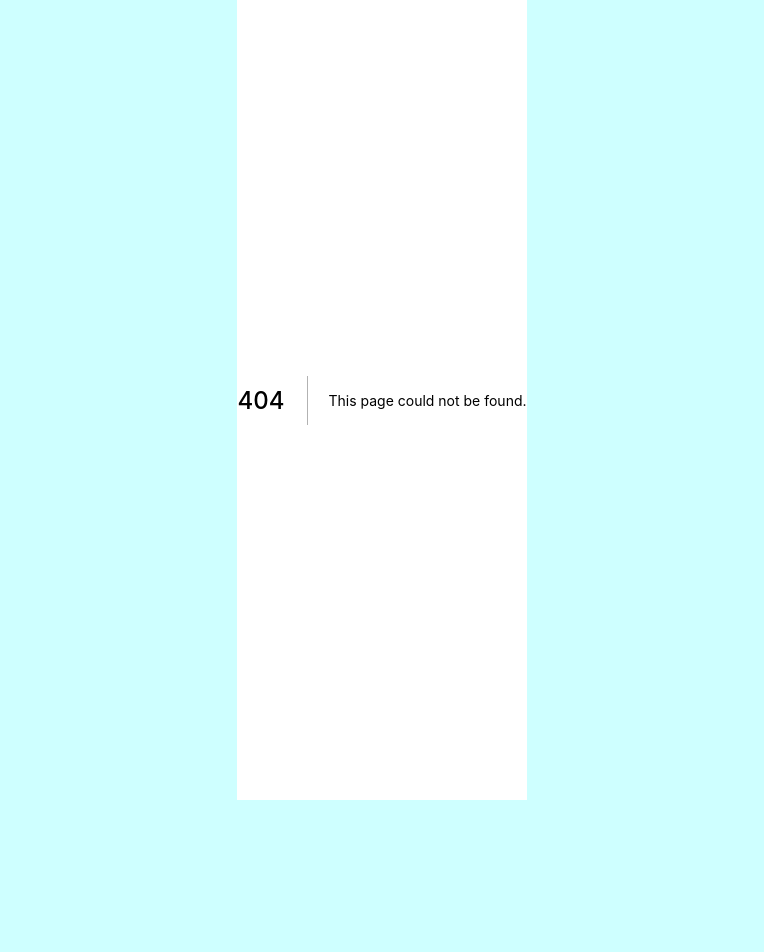
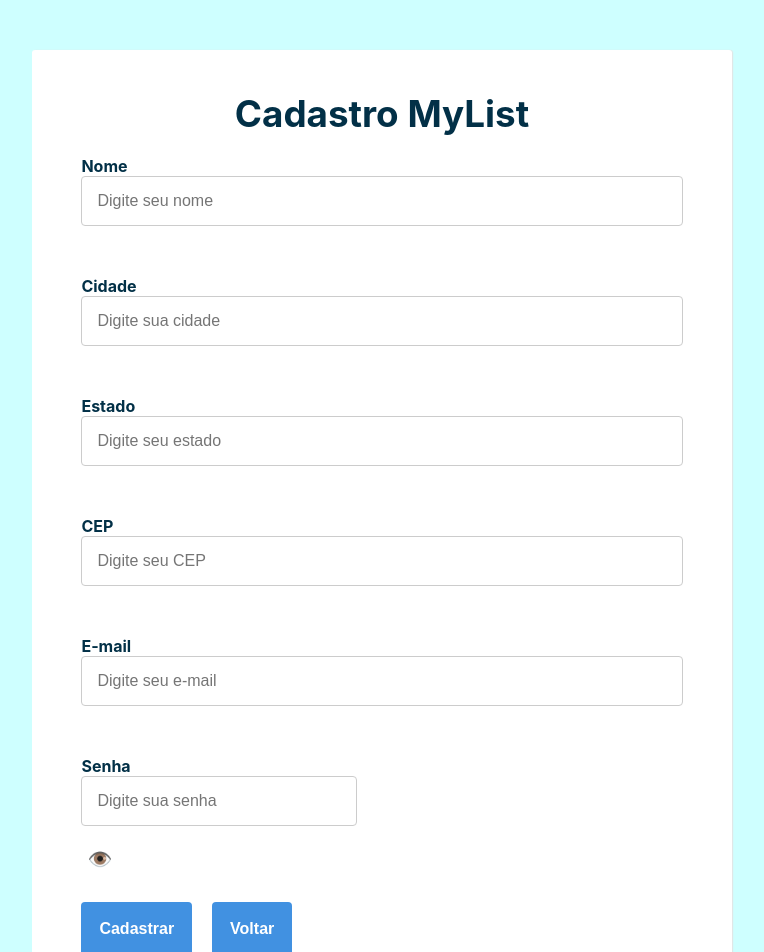
Before and after one commit to Tadeujr/lista-front, a Next.js app: page /newUser in a window 1280 px wide. Before the commit this address had no page. Shown: the top 952 px of the page, without its empty margins (258-1022 px from the left). Before the commit the page ends 800 px from the top, so only its background shows below. Built offline with nearby package versions, Linux system fonts and the light colour scheme.

Commit message:
FEAT: nova rota de cadastro  e form de cadastro de usuário

```diff
--- a/App.tsx
+++ b/App.tsx
@@ -2,12 +2,12 @@
 import { Route, BrowserRouter, Routes } from "react-router-dom";
 import Table from "./src/pages/table";
 import Analitic from "./src/pages/analitic";
-import Profile from "./src/pages/profile";
 import Home from "./src/pages/home";
 import GuardedRoute from "./src/services/guardedRoutes";
 import Login from './src/pages/login';
 import PrivateRoute from "./src/services/privateRoutes";
 import RegistrationList from "./src/pages/cadList";
+import FormCadastro from "./src/pages/newUser";
 
 
 export default function App() {
@@ -24,10 +24,10 @@
     <BrowserRouter>
       <Routes>
         <Route path="/" element={<Login/>} />
+        <Route path="/newUser" element={<FormCadastro />}></Route>
         <PrivateRoute path="/home" component={<Home/>} auth={autenticado} />
         <PrivateRoute path="/table" component={<Table/>} auth={autenticado} />
         <PrivateRoute path="/analitic" component={<Analitic/>} auth={autenticado} />
-        <PrivateRoute path="/profile" component={<Profile/>} auth={autenticado} />
         <PrivateRoute path="/cadList" component={<RegistrationList/>} auth={autenticado} />
       </Routes>
     </BrowserRouter>
--- a/src/pages/cadList.tsx
+++ b/src/pages/cadList.tsx
@@ -138,7 +138,7 @@
             </div>
           </div>
           <div className={styles.formItem}>
-            <button className={styles.btn} type="submit">
+            <button id="btnCadProduct" className={styles.btn} type="submit">
               Cadastrar
             </button>
           </div>
--- a/src/pages/login.tsx
+++ b/src/pages/login.tsx
@@ -52,7 +52,7 @@
         {errorMessage && <p className={styles.aviso}>{errorMessage}</p>}
         <div>
           <Link href="/">Esqueci minha senha</Link>
-          <Link className={styles.insc} href="/">
+          <Link className={styles.insc} href="/newUser">
             Me cadastrar
           </Link>
         </div>
--- /dev/null
+++ b/src/pages/newUser.tsx
@@ -0,0 +1,171 @@
+// FormCadastro.tsx
+import React, { useState } from "react";
+import styles from "../styles/CadList.module.css";
+import apiSevice from "../services/api";
+import Link from "next/link";
+import { useRouter } from "next/router";
+
+const FormCadastro: React.FC = () => {
+  const router = useRouter();
+
+  const [formData, setFormData] = useState({
+    name: "",
+    city: "",
+    uf: "",
+    zipcode: "",
+    email: "",
+    password: "",
+    person: "",
+  });
+
+  const [isSubmitting, setIsSubmitting] = useState(false);
+  const [error, setError] = useState("");
+  const [showPassword, setShowPassword] = useState(false);
+
+  const handleSubmit = async (e: React.FormEvent<HTMLFormElement>) => {
+    e.preventDefault();
+
+    setIsSubmitting(true);
+
+    try {
+      await apiSevice.post("/newPerson", formData);
+
+      setFormData({
+        name: "",
+        city: "",
+        uf: "",
+        zipcode: "",
+        email: "",
+        password: "",
+        person: "",
+      });
+
+      setError("");
+      router.push("/"); // Redireciona para a rota "/" após o cadastro com sucesso
+    } catch (error) {
+      const errorMessage =
+        error.response?.data?.message || "Ocorreu um erro ao enviar o formulário.";
+      setError(errorMessage);
+    } finally {
+      setIsSubmitting(false);
+    }
+  };
+
+  const handleChange = (e: React.ChangeEvent<HTMLInputElement>) => {
+    const { name, value } = e.target;
+    setFormData((prevData) => ({
+      ...prevData,
+      [name]: value,
+    }));
+  };
+
+  const toggleShowPassword = () => {
+    setShowPassword((prevShowPassword) => !prevShowPassword);
+  };
+
+  return (
+    <div className={styles.page}>
+      <form onSubmit={handleSubmit} className={styles.formCadList}>
+        <h1>Cadastro MyList</h1>
+        <div className={styles.formItem}>
+          <label htmlFor="name">Nome</label>
+          <input
+            type="text"
+            id="name"
+            name="name"
+            value={formData.name}
+            onChange={handleChange}
+            placeholder="Digite seu nome"
+            required
+          />
+        </div>
+        <div className={styles.formItem}>
+          <label htmlFor="city">Cidade</label>
+          <input
+            type="text"
+            id="city"
+            name="city"
+            value={formData.city}
+            onChange={handleChange}
+            placeholder="Digite sua cidade"
+            required
+          />
+        </div>
+        <div className={styles.formItem}>
+          <label htmlFor="uf">Estado</label>
+          <input
+            type="text"
+            id="uf"
+            name="uf"
+            value={formData.uf}
+            onChange={handleChange}
+            placeholder="Digite seu estado"
+            required
+          />
+        </div>
+        <div className={styles.formItem}>
+          <label htmlFor="zipcode">CEP</label>
+          <input
+            type="text"
+            id="zipcode"
+            name="zipcode"
+            value={formData.zipcode}
+            onChange={handleChange}
+            placeholder="Digite seu CEP"
+            required
+          />
+        </div>
+        <div className={styles.formItem}>
+          <label htmlFor="email">E-mail</label>
+          <input
+            type="email"
+            id="email"
+            name="email"
+            value={formData.email}
+            onChange={handleChange}
+            placeholder="Digite seu e-mail"
+            required
+          />
+        </div>
+        <div className={styles.formItem}>
+          <label htmlFor="password">Senha</label>
+          <div className={styles.passwordInput}>
+            <input
+              type={showPassword ? "text" : "password"}
+              id="password"
+              name="password"
+              value={formData.password}
+              onChange={handleChange}
+              placeholder="Digite sua senha"
+              required
+            />
+            <button
+              type="button"
+              className={styles.togglePasswordBtn}
+              onClick={toggleShowPassword}
+            >
+              {showPassword ? "🙈" : "👁️"}
+            </button>
+          </div>
+        </div>
+        <div className={styles.errorContainer}>
+          {error && <p className={styles.errorMessage}>{error}</p>}
+        </div>
+        <div className={styles.formItem}>
+          <div className={styles.buttonContainer}>
+            <button id="btnRegister" className={styles.btn} type="submit" disabled={isSubmitting}>
+              {isSubmitting ? "Enviando..." : "Cadastrar"}
+            </button>
+            <Link id="btnBack"  href="/login" className={styles.backLink}>
+              <button className={styles.btn} type="button">
+                Voltar
+              </button>
+            </Link>
+          </div>
+        </div>
+      </form>
+    </div>
+  );
+};
+
+export default FormCadastro;
--- a/src/services/api.js
+++ b/src/services/api.js
@@ -2,7 +2,7 @@
 
 const apiService = () => {
   const axiosInstance = axios.create({
-    baseURL: "https://lista-backend.herokuapp.com/api/v1",
+    baseURL: "http://localhost:3001/api/v1",
   });
   axiosInstance.interceptors.request.use(
     (config) => {
--- a/src/styles/CadList.module.css
+++ b/src/styles/CadList.module.css
@@ -1,57 +1,71 @@
+/* CadList.module.css */
 .page {
+  font-family: 'Inter', sans-serif;
+  margin: 0;
+  padding: 0;
+  color: #023047;
   display: flex;
   flex-direction: column;
   align-items: center;
-  align-content: center;
   justify-content: center;
   width: 100%;
-  height: 100vh;
+  min-height: 100vh;
+  padding-top: 50px;
+  padding-bottom: 50px;
 }
 
 .formCadList {
+  width: 700px;
+  margin: auto;
   display: flex;
   flex-direction: column;
-  align-items: center; /* Alinhar os itens no centro verticalmente */
-  justify-content: center; /* Centralizar os inputs horizontalmente */
-  background-color: #fff;
-  border-radius: 7px;
-  padding: 40px;
-  box-shadow: 10px 10px 40px rgba(0, 0, 0, 0.4);
-  gap: 5px;
+  background: #ffffff;
+  box-shadow: 1px 0px 1.2px 0px #e3e3e3;
+  border-radius: 3px;
+  padding: 1em;
+}
+
+.formCadList h1 {
+  font-size: 2.3em;
+  margin-bottom: 10px;
+  padding-bottom: 10px;
+  text-align: center; /* Alinhando o título no centro horizontalmente */
 }
 
 /* Restante do CSS permanece igual */
 .formItem {
   display: flex;
   flex-direction: column;
-  align-items: flex-start; /* Alinhar os itens à esquerda */
-  width: 100%;
-  max-width: 500px; /* Aumentar a largura máxima do input */
+  grid-row: auto;
+  align-items: flex-start;
+  width: 90%;
+  margin: 0 auto;
+  margin-bottom: 30px;
+  position: relative;
 }
 
 .formItem label {
-  font-size: 16px; /* Aumentar o tamanho do texto para 16px */
+  font-size: 16px;
+  font-weight: bold;
 }
 
 .formItem input {
   width: 100%;
   padding: 15px;
-  font-size: 16px; /* Aumentar o tamanho do texto para 16px */
+  font-size: 16px;
   border: 1px solid #ccc;
   margin-bottom: 20px;
-  margin-top: 5px;
   border-radius: 4px;
   transition: all linear 160ms;
   outline: none;
 }
 
 .formItem .checkboxLabel {
-  margin-bottom: 5px; /* Adicionar espaço entre o texto "Produto Adquirido" e o checkbox */
+  margin-bottom: 5px;
 }
 
 .formItem .checkboxWrapper {
   display: flex;
-
 }
 
 .formItem .checkboxWrapper input[type="checkbox"] {
@@ -63,15 +77,48 @@
   background-color: #4191e1;
   color: #fff;
   padding: 18px;
-  font-size: 16px; /* Aumentar o tamanho do texto do botão para 16px */
+  font-size: 16px;
   border-radius: 4px;
   font-weight: 600;
   border: none !important;
   transition: all linear 160ms;
   cursor: pointer;
-  margin: 0 !important;
 }
 
 .btn:hover {
   background-color: #0086ff;
 }
+
+.errorMessage {
+  color: red;
+  margin-bottom: 10px;
+}
+
+.btn:disabled {
+  cursor: not-allowed;
+  opacity: 0.7;
+}
+
+.buttonGroup {
+  display: flex;
+  justify-content: space-between;
+}
+
+.togglePasswordBtn {
+  background-color: transparent;
+  border: none;
+  font-size: 20px;
+  cursor: pointer;
+}
+.buttonContainer {
+  display: flex;
+  align-items: center;
+}
+
+.buttonContainer > * {
+  margin-right: 20px; /* Espaço entre os elementos */
+}
+
+.backLink {
+  text-decoration: none;
+}
--- /dev/null
+++ b/src/styles/CadUser.module.css
@@ -0,0 +1,71 @@
+/* CadList.module.css */
+.page {
+    display: flex;
+    flex-direction: column;
+    align-items: center;
+    justify-content: center;
+    width: 100%;
+    height: 100vh;
+  }
+
+  .formCadList {
+    display: flex;
+    flex-direction: column;
+    align-items: center;
+    background-color: #fff;
+    border-radius: 7px;
+    padding: 40px;
+    box-shadow: 10px 10px 40px rgba(0, 0, 0, 0.4);
+    gap: 10px;
+    max-width: 400px;
+    width: 100%;
+  }
+
+  /* Restante do CSS permanece igual */
+  .formItem {
+    display: flex;
+    flex-direction: column;
+    width: 100%;
+  }
+
+  .formItem label {
+    font-size: 16px;
+    margin-bottom: 5px;
+  }
+
+  .formItem input {
+    width: 100%;
+    padding: 10px;
+    font-size: 16px;
+    border: 1px solid #ccc;
+    margin-bottom: 10px;
+    border-radius: 4px;
+    transition: all linear 160ms;
+    outline: none;
+  }
+
+  .checkboxWrapper {
+    display: flex;
+    align-items: center;
+  }
+
+  .checkboxWrapper label {
+    font-size: 16px;
+    margin-left: 10px;
+  }
+
+  .btn {
+    background-color: #4191e1;
+    color: #fff;
+    padding: 12px;
+    font-size: 16px;
+    border-radius: 4px;
+    font-weight: 600;
+    border: none !important;
+    transition: all linear 160ms;
+    cursor: pointer;
+  }
+
+  .btn:hover {
+    background-color: #0086ff;
+  }
```
Also changed, not shown: src/components/header.tsx (+1 -8 lines), src/pages/profile.tsx (+4 -4 lines), src/pages/table.tsx (+66 -72 lines).
